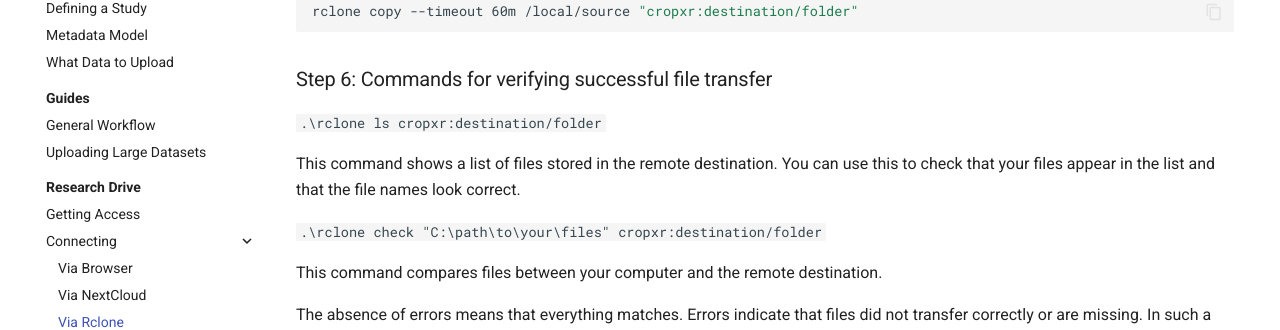
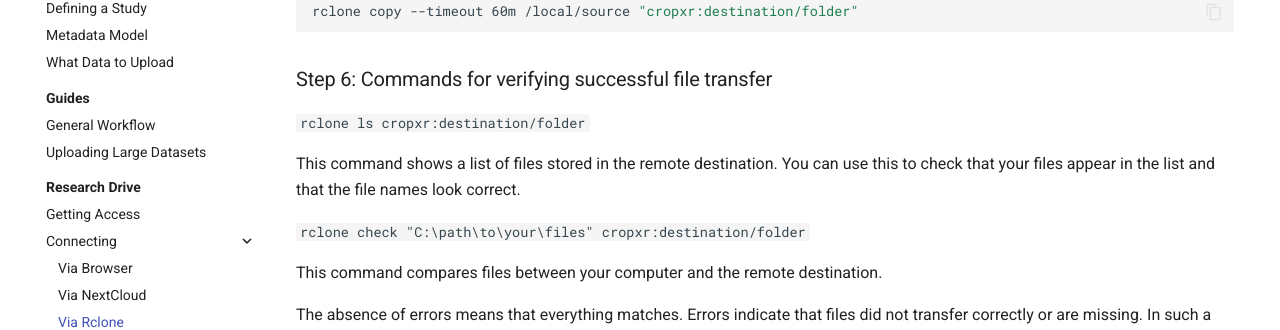
Before and after one commit to CropXR/documentation, an MkDocs documentation site: the page built from docs/research-drive/connecting/via-rclone.md, in a window 1280 px wide and 900 px high, scrolled down 6682 px. Shown: the part 146-476 px from the top of the window. Built offline with MkDocs 1.6.1 and Material for MkDocs 9.7.7, drawn with Linux system fonts in a browser that asks for light colours.

```diff
--- a/docs/research-drive/connecting/via-rclone.md
+++ b/docs/research-drive/connecting/via-rclone.md
@@ -248,12 +248,12 @@ rclone copy --timeout 60m /local/source "cropxr:destination/folder"
 
 ### Step 6: Commands for verifying successful file transfer
 
-`.\rclone ls cropxr:destination/folder`
+`rclone ls cropxr:destination/folder`
 
 This command shows a list of files stored in the remote destination.
 You can use this to check that your files appear in the list and that the file names look correct.
 
-`.\rclone check "C:\path\to\your\files" cropxr:destination/folder`
+`rclone check "C:\path\to\your\files" cropxr:destination/folder`
 
 This command compares files between your computer and the remote destination.
 
```
